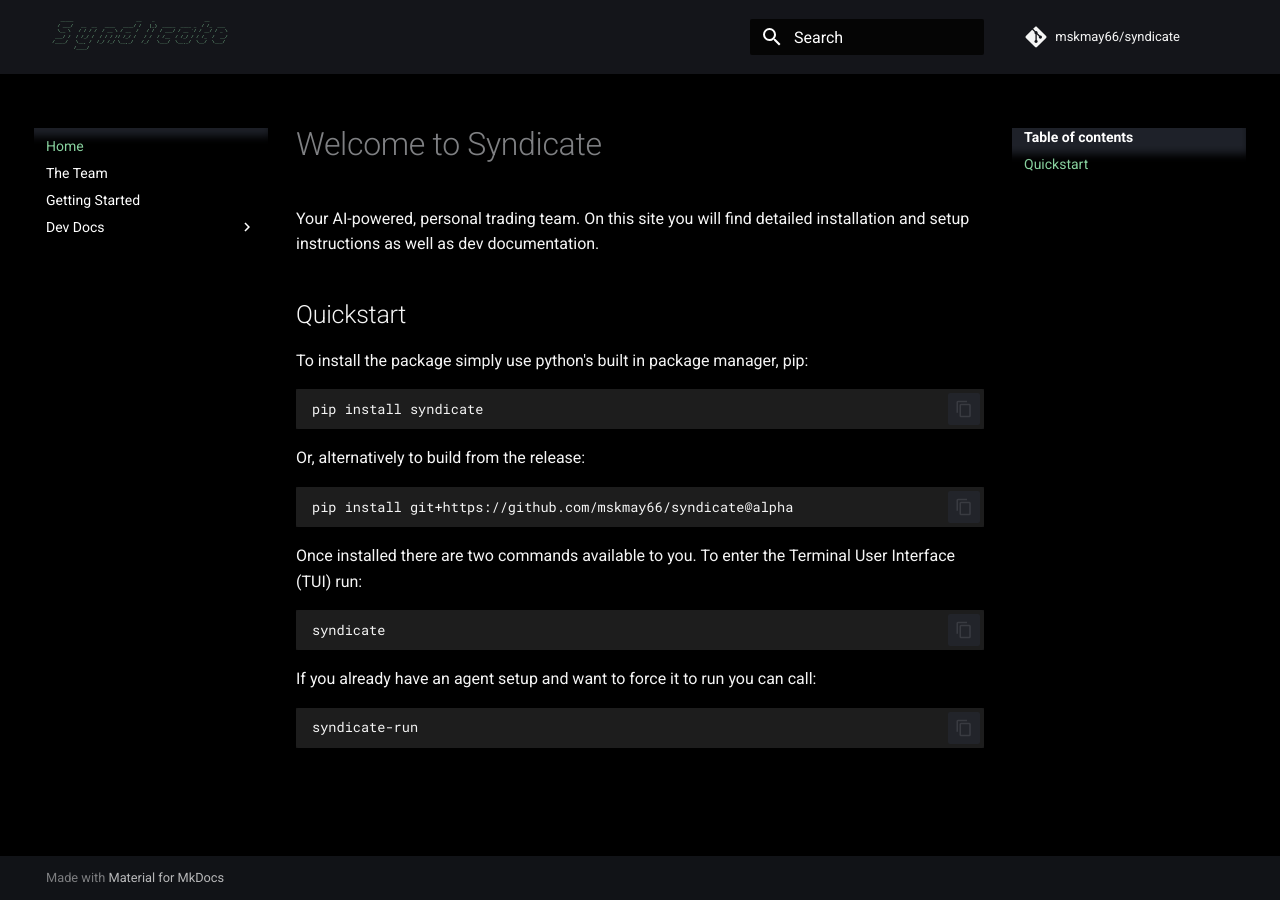
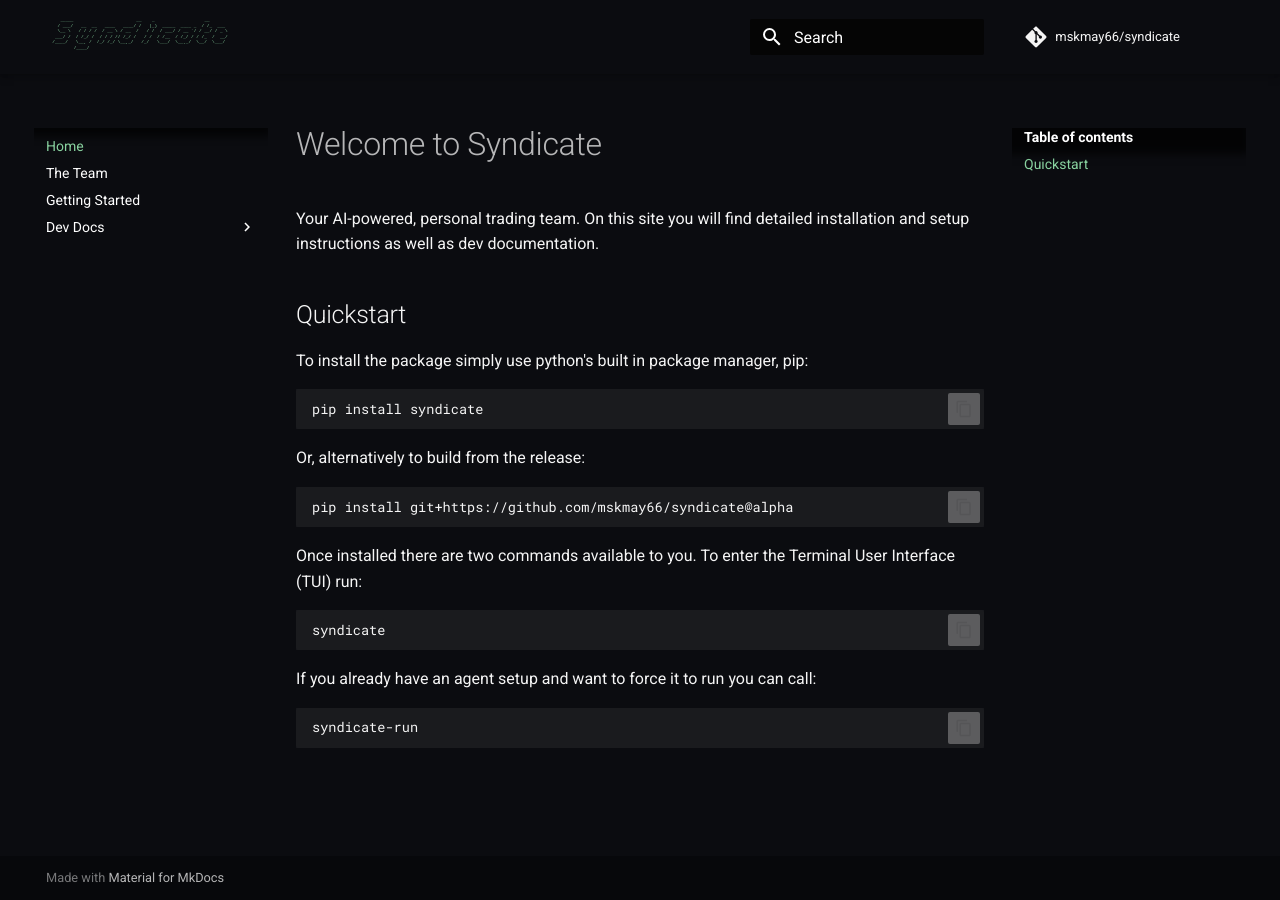
Before and after one commit to mskmay66/syndicate, an MkDocs documentation site: the page built from docs/index.md, in a window 1280 px wide. Built offline with MkDocs 1.6.1 and Material for MkDocs 9.7.7, drawn with Linux system fonts in a browser that asks for light colours; comment, search, counter and statistics services are not loaded.

Commit message:
getting close on background

```diff
--- a/docs/stylesheets/extra.css
+++ b/docs/stylesheets/extra.css
@@ -1,11 +1,11 @@
 /* Base text stays white */
 :root {
   --terminal-green: #8AD4A1;
-
+  --md-default-bg-color: rgba(0, 0, 0, 0.7);
   --md-default-fg-color: #ffffff;
   --md-default-fg-color--light: rgba(255, 255, 255, 0.7);
   --md-default-fg-color--lighter: rgba(255, 255, 255, 0.3);
-  --md-primary-fg-color: #000000;
+  --md-primary-fg-color: #18191e;
   --md-accent-fg-color: var(--terminal-green);
 }
 
@@ -19,7 +19,7 @@
 .md-footer,
 .md-header,
 .md-tabs {
-  background-color: #000000;
+  background-color: #0b0c10;
   color: #ffffff;
 }
 
@@ -69,7 +69,7 @@
 .md-typeset pre,
 .highlight,
 .highlight pre {
-  background-color: rgba(255, 255, 255, 0.04);
+  background-color: rgba(255, 255, 255, 0.02);
   color: whitesmoke;
 }
 
--- a/mkdocs.yml
+++ b/mkdocs.yml
@@ -22,10 +22,10 @@
   logo: images/logo.svg
   features:
     - content.code.copy
-  palette:
-    # Palette toggle for dark mode
-    - scheme: slate
-      primary: black
+  # palette:
+  #   # Palette toggle for dark mode
+  #   - scheme: slate
+  #     primary: black
 
 extra_css:
   - stylesheets/extra.css
```
